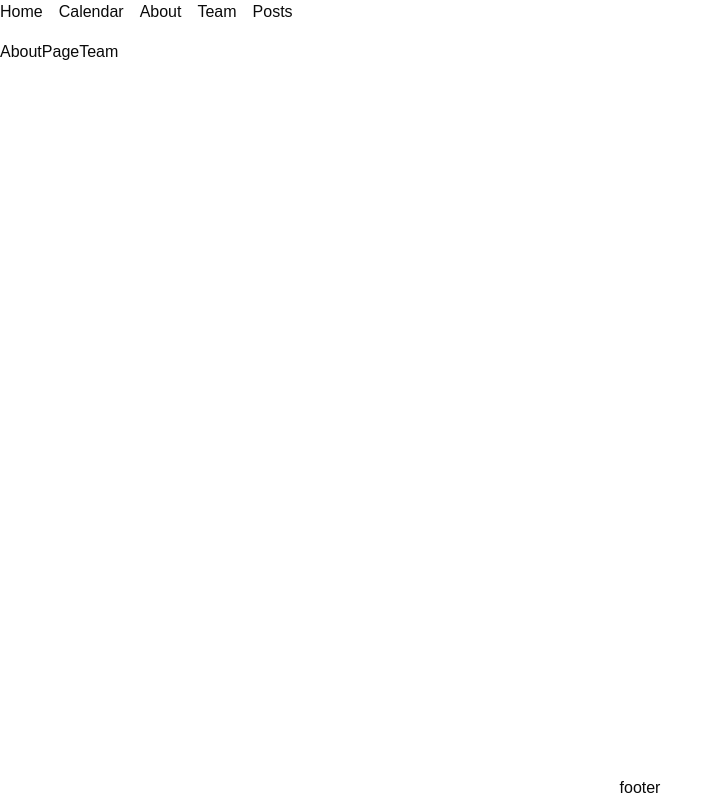
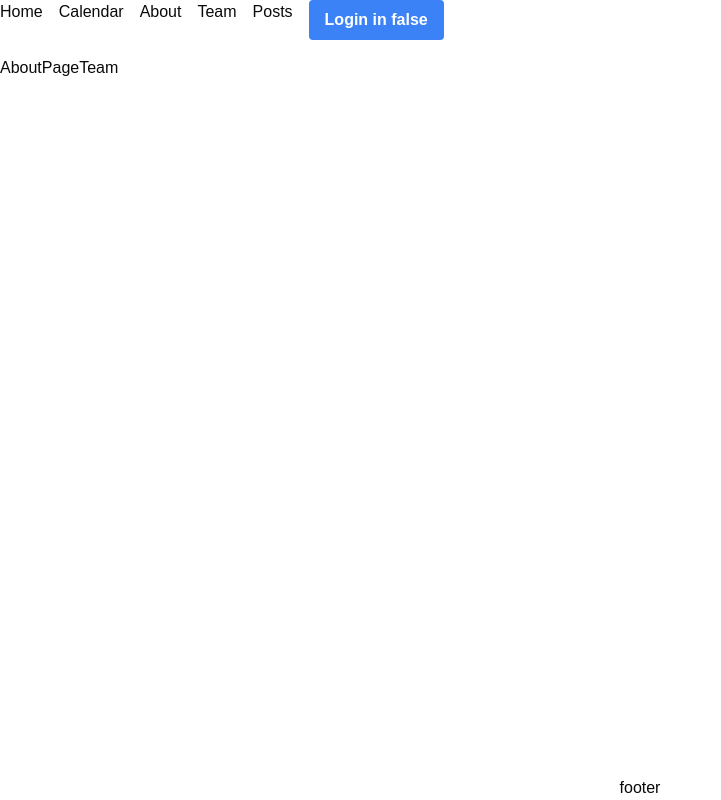
Before and after one commit to ahelmi365/next-practice, a Next.js app: page /about in a window 1280 px wide. Shown: the whole page, without its empty margins (0-721 px from the left). Built offline with nearby package versions, Linux system fonts and the light colour scheme.

Commit message:
use store

```diff
--- a/app/calendar/page.tsx
+++ b/app/calendar/page.tsx
@@ -29,7 +29,7 @@ import {
 } from "../store/features/events/eventsSlice";
 
 const CalendarPage = () => {
-  const events = useAppSelector((state) => state.session.events.events);
+  const events = useAppSelector((state) => state.events.events);
   const [currentEvent, setCurrentEvent] = useState<EventApi[] | null>(null);
   const [newEventTtitle, setNewEventTitle] = useState<string>("");
   const [eventColor, setEventColor] = useState<string>("#3182ce");
--- /dev/null
+++ b/app/components/login/Login.tsx
@@ -0,0 +1,20 @@
+"use client";
+import React from "react";
+import { setIsLoggedIn } from "../../store/features/authSlice/authSlice";
+import { useAppDispatch, useAppSelector } from "../../store/store";
+const Login = () => {
+  const dispatch = useAppDispatch();
+  const iseLogged = useAppSelector((state) => state.auth.isLoggedIn);
+  return (
+    <div>
+      <button
+        onClick={() => dispatch(setIsLoggedIn(!iseLogged))}
+        className="bg-blue-500 hover:bg-blue-700 text-white font-bold py-2 px-4 rounded"
+      >
+        Login in {iseLogged ? "true" : "false"}
+      </button>
+    </div>
+  );
+};
+
+export default Login;
--- a/app/components/navBar/NavBar.tsx
+++ b/app/components/navBar/NavBar.tsx
@@ -1,5 +1,6 @@
 import Link from "next/link";
 import React from "react";
+import Login from "../login/Login";
 
 const NavBar = () => {
   return (
@@ -21,6 +22,9 @@ const NavBar = () => {
         <li>
           <Link href={"/posts"}>Posts</Link>
         </li>
+        <li>
+          <Login />
+        </li>
       </ul>
     </nav>
   );
--- a/app/page.tsx
+++ b/app/page.tsx
@@ -7,7 +7,8 @@ export const metadata = {
 export default function Home() {
   return (
     <div className="aliehlmi">
-      <PostsPage />{" "}
+
+      <PostsPage />
     </div>
   );
 }
--- a/app/store/features/authSlice/authSlice.ts
+++ b/app/store/features/authSlice/authSlice.ts
@@ -2,22 +2,22 @@ import { createSlice } from "@reduxjs/toolkit";
 import type { PayloadAction } from "@reduxjs/toolkit";
 
 export interface IAuthState {
-  authState: boolean;
+  isLoggedIn: boolean;
 }
 
 const initialState: IAuthState = {
-  authState: false,
+  isLoggedIn: false,
 };
 
 export const authSlice = createSlice({
   name: "auth",
   initialState,
   reducers: {
-    setAuthState: (state, action: PayloadAction<boolean>) => {
-      state.authState = action.payload;
+    setIsLoggedIn: (state, action: PayloadAction<boolean>) => {
+      state.isLoggedIn = action.payload;
     },
   },
 });
 
-export const { setAuthState } = authSlice.actions;
+export const { setIsLoggedIn } = authSlice.actions;
 export const authReducer = authSlice.reducer;
--- a/app/store/hooks.ts
+++ b/app/store/hooks.ts
@@ -1,7 +1,6 @@
 import { useDispatch, useSelector, useStore } from "react-redux";
 import type { AppDispatch, AppStore, RootState } from "./store";
 
-// Use throughout your app instead of plain `useDispatch` and `useSelector`
 export const useAppDispatch = useDispatch.withTypes<AppDispatch>();
 export const useAppSelector = useSelector.withTypes<RootState>();
 export const useAppStore = useStore.withTypes<AppStore>();
```
